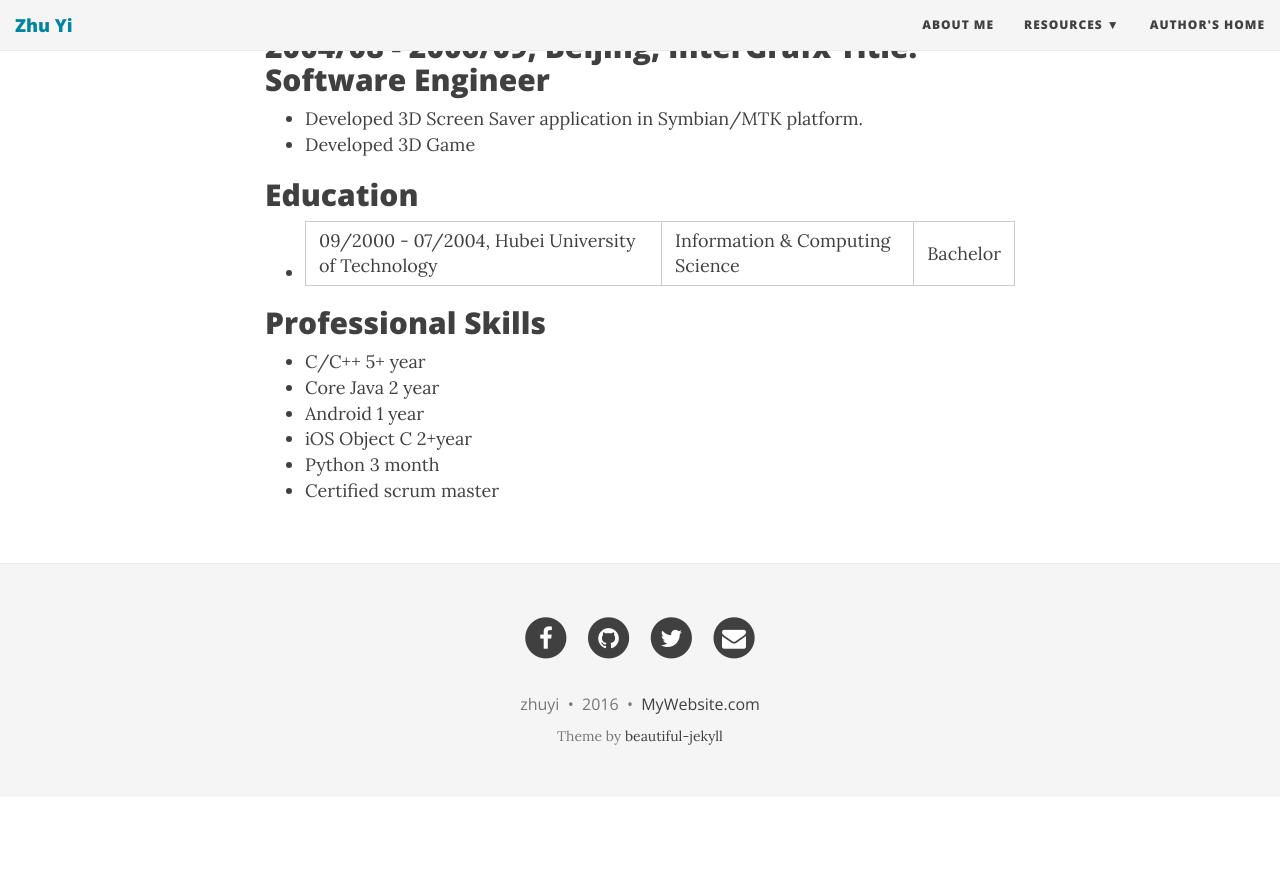
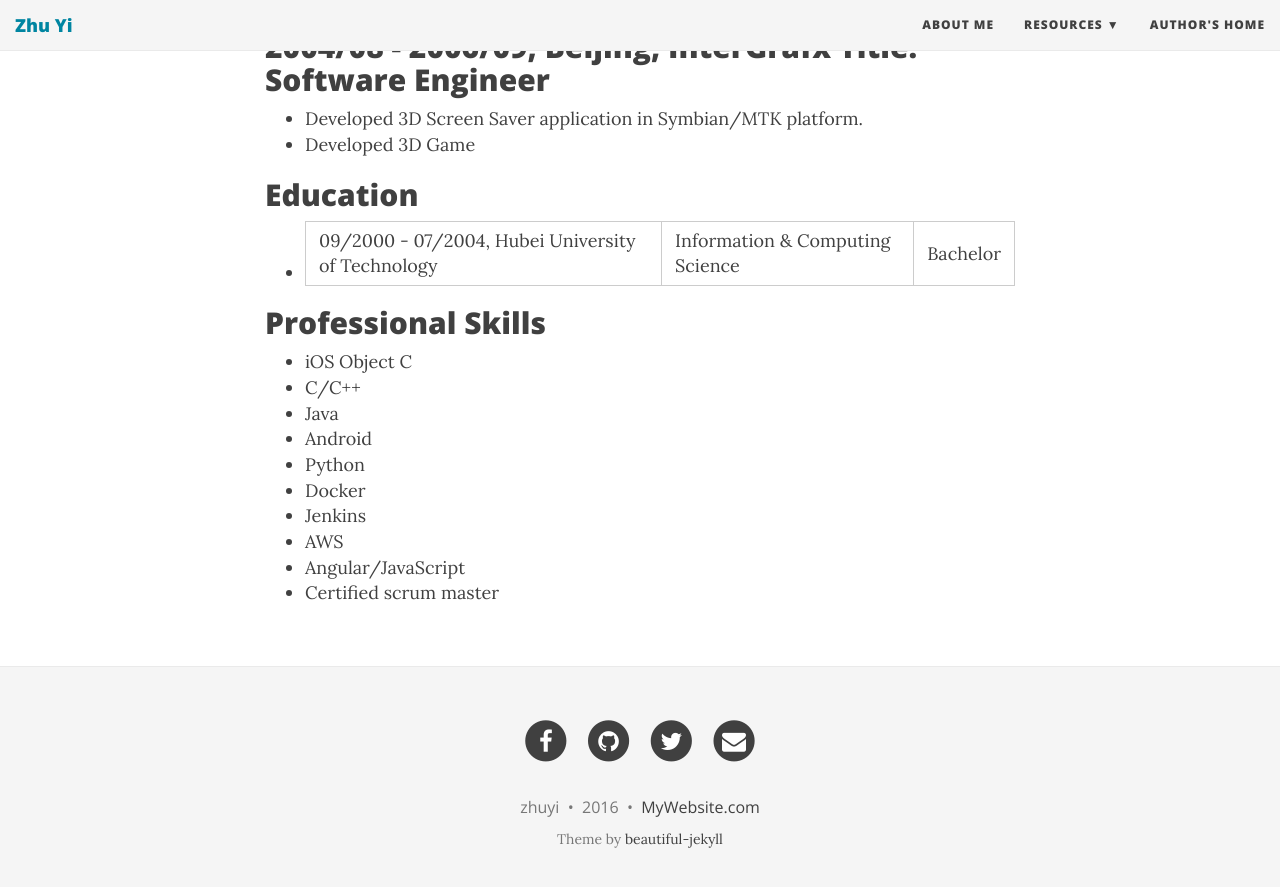
Before and after one commit to zhuyiif/zhuyiif.github.io, a Jekyll site: the page built from aboutme.md, in a window 1280 px wide and 900 px high, scrolled down 1601 px. Shown: the top 887 px of the window. Built offline with Jekyll 4.4.1, drawn with Linux system fonts in a browser that asks for light colours; nearby versions of some CDN libraries; before the commit the page ends 2398 px from its top, so only the background shows below that.

Commit message:
Update aboutme.md

```diff
--- a/aboutme.md
+++ b/aboutme.md
@@ -56,10 +56,13 @@ Responsibility:
 
 
 ## Professional Skills
-
-- C/C++  5+ year
-- Core Java 2 year
-- Android  1 year
-- iOS  Object C 2+year
-- Python 3 month
+- iOS  Object C
+- C/C++
+- Java
+- Android
+- Python
+- Docker
+- Jenkins
+- AWS
+- Angular/JavaScript
 - Certified scrum master
```
